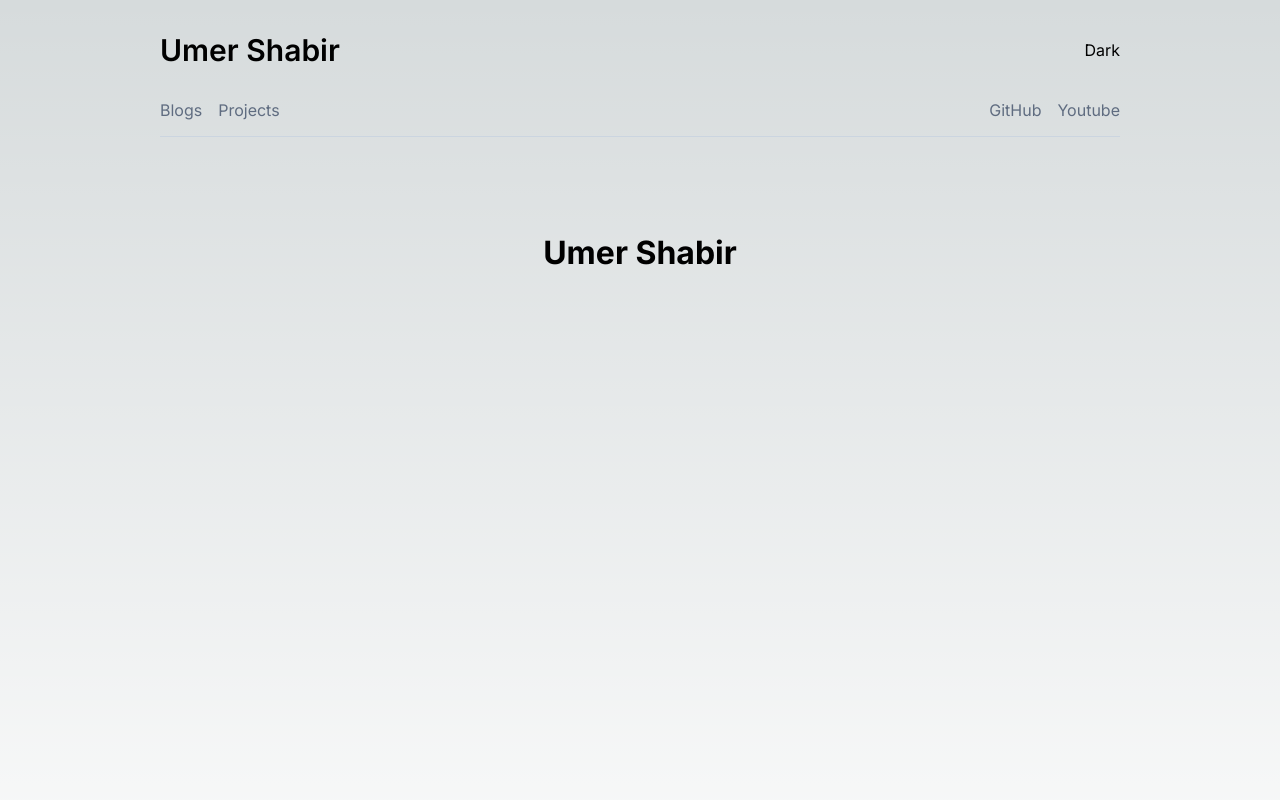
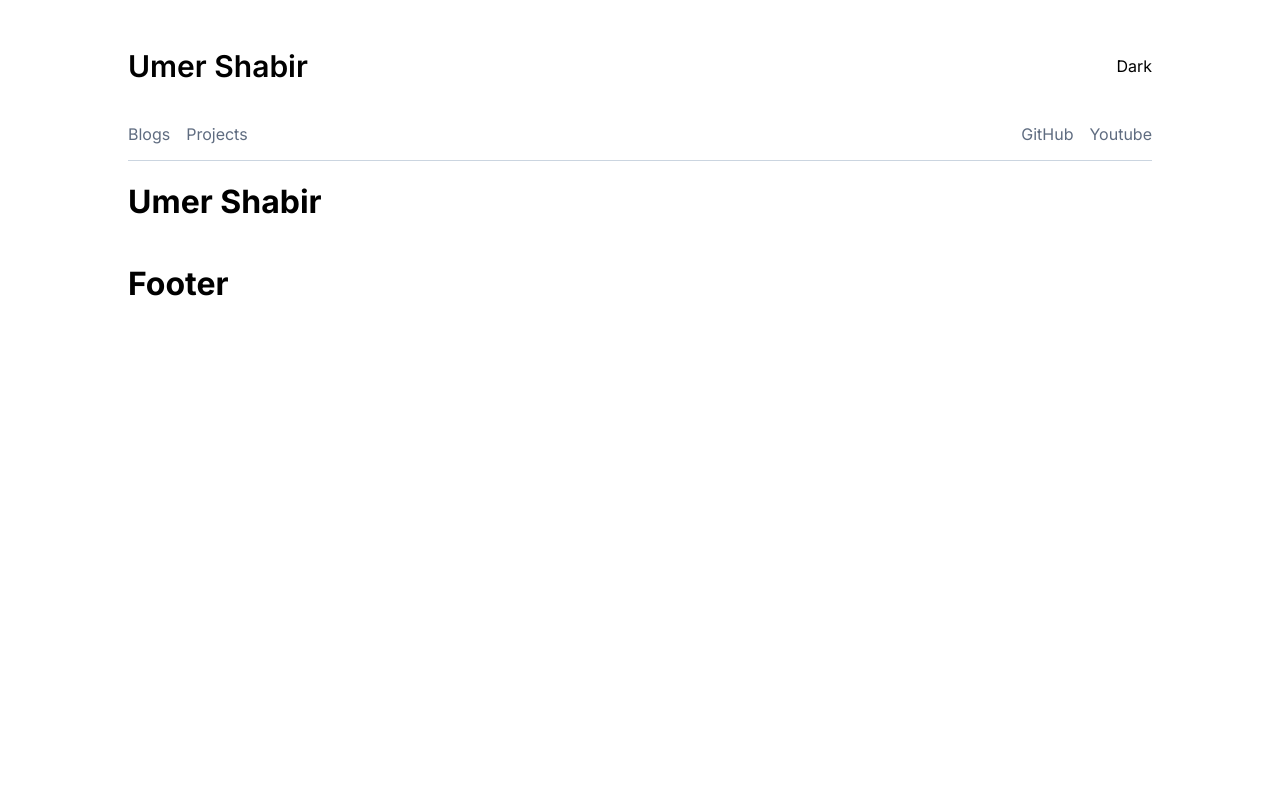
Before and after one commit to umershabir/nextjs-portfolio, a Next.js app: page / in a window 1280 px wide. Shown: the top 800 px of the page. Built offline with nearby package versions, Linux system fonts and the light colour scheme.

Commit message:
navbar is building

```diff
--- a/src/components/Navbar/Navbar.module.scss
+++ b/src/components/Navbar/Navbar.module.scss
@@ -12,13 +12,15 @@
       display: flex;
       column-gap: 1rem;
       margin: 2rem 0 1rem 0;
+      padding: 0;
       li {
         a {
           color: #5f6c80;
+          text-decoration: none;
           &:hover {
-            transition: all ease-out 0.1s;
-            border-bottom: 2px solid #000;
+            text-decoration: underline;
             color: #000;
+            transition: all ease-out 0.2s;
           }
         }
       }
--- a/src/components/Navbar/Navbar.tsx
+++ b/src/components/Navbar/Navbar.tsx
@@ -4,7 +4,9 @@ export default function Navbar() {
   return (
     <nav className={styles.nav}>
       <div className={styles.title}>
-        <h1 style={{ fontWeight: "600", fontSize: "30px" }}>Umer Shabir</h1>
+        <Link href={"/"} style={{ fontWeight: "600", fontSize: "30px" }}>
+          Umer Shabir
+        </Link>
         <p>Dark</p>
       </div>
       <div className={styles.navLinks}>
@@ -18,10 +20,17 @@ export default function Navbar() {
         </ul>
         <ul>
           <li>
-            <a href="/">GitHub</a>
+            <a href="https://github.com/umershabir" target={"_blank"}>
+              GitHub
+            </a>
           </li>
           <li>
-            <a href="/">Youtube</a>
+            <a
+              href="https://www.youtube.com/channel/UCtnIzSE5BDjABTqmvpbgPCQ"
+              target={"_blank"}
+            >
+              Youtube
+            </a>
           </li>
         </ul>
       </div>
--- a/src/pages/index.tsx
+++ b/src/pages/index.tsx
@@ -1,5 +1,5 @@
-import Head from 'next/head'
-import styles from '@/styles/Home.module.css'
+import Head from "next/head";
+// import styles from '@/styles/Home.module.css'
 
 export default function Home() {
   return (
@@ -10,13 +10,9 @@ export default function Home() {
         <meta name="viewport" content="width=device-width, initial-scale=1" />
         <link rel="icon" href="/favicon.ico" />
       </Head>
-      <main className={styles.main}>
-
-<h1>Umer Shabir</h1>
-
-
-
+      <main className={""}>
+        <h1>Umer Shabir</h1>
       </main>
     </>
-  )
+  );
 }
--- a/src/styles/Home.module.css
+++ /dev/null
@@ -1,278 +0,0 @@
-.main {
-  display: flex;
-  flex-direction: column;
-  justify-content: space-between;
-  align-items: center;
-  padding: 6rem;
-  min-height: 100vh;
-}
-
-.description {
-  display: inherit;
-  justify-content: inherit;
-  align-items: inherit;
-  font-size: 0.85rem;
-  max-width: var(--max-width);
-  width: 100%;
-  z-index: 2;
-  font-family: var(--font-mono);
-}
-
-.description a {
-  display: flex;
-  justify-content: center;
-  align-items: center;
-  gap: 0.5rem;
-}
-
-.description p {
-  position: relative;
-  margin: 0;
-  padding: 1rem;
-  background-color: rgba(var(--callout-rgb), 0.5);
-  border: 1px solid rgba(var(--callout-border-rgb), 0.3);
-  border-radius: var(--border-radius);
-}
-
-.code {
-  font-weight: 700;
-  font-family: var(--font-mono);
-}
-
-.grid {
-  display: grid;
-  grid-template-columns: repeat(4, minmax(25%, auto));
-  width: var(--max-width);
-  max-width: 100%;
-}
-
-.card {
-  padding: 1rem 1.2rem;
-  border-radius: var(--border-radius);
-  background: rgba(var(--card-rgb), 0);
-  border: 1px solid rgba(var(--card-border-rgb), 0);
-  transition: background 200ms, border 200ms;
-}
-
-.card span {
-  display: inline-block;
-  transition: transform 200ms;
-}
-
-.card h2 {
-  font-weight: 600;
-  margin-bottom: 0.7rem;
-}
-
-.card p {
-  margin: 0;
-  opacity: 0.6;
-  font-size: 0.9rem;
-  line-height: 1.5;
-  max-width: 30ch;
-}
-
-.center {
-  display: flex;
-  justify-content: center;
-  align-items: center;
-  position: relative;
-  padding: 4rem 0;
-}
-
-.center::before {
-  background: var(--secondary-glow);
-  border-radius: 50%;
-  width: 480px;
-  height: 360px;
-  margin-left: -400px;
-}
-
-.center::after {
-  background: var(--primary-glow);
-  width: 240px;
-  height: 180px;
-  z-index: -1;
-}
-
-.center::before,
-.center::after {
-  content: '';
-  left: 50%;
-  position: absolute;
-  filter: blur(45px);
-  transform: translateZ(0);
-}
-
-.logo,
-.thirteen {
-  position: relative;
-}
-
-.thirteen {
-  display: flex;
-  justify-content: center;
-  align-items: center;
-  width: 75px;
-  height: 75px;
-  padding: 25px 10px;
-  margin-left: 16px;
-  transform: translateZ(0);
-  border-radius: var(--border-radius);
-  overflow: hidden;
-  box-shadow: 0px 2px 8px -1px #0000001a;
-}
-
-.thirteen::before,
-.thirteen::after {
-  content: '';
-  position: absolute;
-  z-index: -1;
-}
-
-/* Conic Gradient Animation */
-.thirteen::before {
-  animation: 6s rotate linear infinite;
-  width: 200%;
-  height: 200%;
-  background: var(--tile-border);
-}
-
-/* Inner Square */
-.thirteen::after {
-  inset: 0;
-  padding: 1px;
-  border-radius: var(--border-radius);
-  background: linear-gradient(
-    to bottom right,
-    rgba(var(--tile-start-rgb), 1),
-    rgba(var(--tile-end-rgb), 1)
-  );
-  background-clip: content-box;
-}
-
-/* Enable hover only on non-touch devices */
-@media (hover: hover) and (pointer: fine) {
-  .card:hover {
-    background: rgba(var(--card-rgb), 0.1);
-    border: 1px solid rgba(var(--card-border-rgb), 0.15);
-  }
-
-  .card:hover span {
-    transform: translateX(4px);
-  }
-}
-
-@media (prefers-reduced-motion) {
-  .thirteen::before {
-    animation: none;
-  }
-
-  .card:hover span {
-    transform: none;
-  }
-}
-
-/* Mobile */
-@media (max-width: 700px) {
-  .content {
-    padding: 4rem;
-  }
-
-  .grid {
-    grid-template-columns: 1fr;
-    margin-bottom: 120px;
-    max-width: 320px;
-    text-align: center;
-  }
-
-  .card {
-    padding: 1rem 2.5rem;
-  }
-
-  .card h2 {
-    margin-bottom: 0.5rem;
-  }
-
-  .center {
-    padding: 8rem 0 6rem;
-  }
-
-  .center::before {
-    transform: none;
-    height: 300px;
-  }
-
-  .description {
-    font-size: 0.8rem;
-  }
-
-  .description a {
-    padding: 1rem;
-  }
-
-  .description p,
-  .description div {
-    display: flex;
-    justify-content: center;
-    position: fixed;
-    width: 100%;
-  }
-
-  .description p {
-    align-items: center;
-    inset: 0 0 auto;
-    padding: 2rem 1rem 1.4rem;
-    border-radius: 0;
-    border: none;
-    border-bottom: 1px solid rgba(var(--callout-border-rgb), 0.25);
-    background: linear-gradient(
-      to bottom,
-      rgba(var(--background-start-rgb), 1),
-      rgba(var(--callout-rgb), 0.5)
-    );
-    background-clip: padding-box;
-    backdrop-filter: blur(24px);
-  }
-
-  .description div {
-    align-items: flex-end;
-    pointer-events: none;
-    inset: auto 0 0;
-    padding: 2rem;
-    height: 200px;
-    background: linear-gradient(
-      to bottom,
-      transparent 0%,
-      rgb(var(--background-end-rgb)) 40%
-    );
-    z-index: 1;
-  }
-}
-
-/* Tablet and Smaller Desktop */
-@media (min-width: 701px) and (max-width: 1120px) {
-  .grid {
-    grid-template-columns: repeat(2, 50%);
-  }
-}
-
-@media (prefers-color-scheme: dark) {
-  .vercelLogo {
-    filter: invert(1);
-  }
-
-  .logo,
-  .thirteen img {
-    filter: invert(1) drop-shadow(0 0 0.3rem #ffffff70);
-  }
-}
-
-@keyframes rotate {
-  from {
-    transform: rotate(360deg);
-  }
-  to {
-    transform: rotate(0deg);
-  }
-}
--- a/src/styles/globals.css
+++ b/src/styles/globals.css
@@ -1,107 +1,4 @@
-:root {
-  --max-width: 1100px;
-  --border-radius: 12px;
-  --font-mono: ui-monospace, Menlo, Monaco, 'Cascadia Mono', 'Segoe UI Mono',
-    'Roboto Mono', 'Oxygen Mono', 'Ubuntu Monospace', 'Source Code Pro',
-    'Fira Mono', 'Droid Sans Mono', 'Courier New', monospace;
-
-  --foreground-rgb: 0, 0, 0;
-  --background-start-rgb: 214, 219, 220;
-  --background-end-rgb: 255, 255, 255;
-
-  --primary-glow: conic-gradient(
-    from 180deg at 50% 50%,
-    #16abff33 0deg,
-    #0885ff33 55deg,
-    #54d6ff33 120deg,
-    #0071ff33 160deg,
-    transparent 360deg
-  );
-  --secondary-glow: radial-gradient(
-    rgba(255, 255, 255, 1),
-    rgba(255, 255, 255, 0)
-  );
-
-  --tile-start-rgb: 239, 245, 249;
-  --tile-end-rgb: 228, 232, 233;
-  --tile-border: conic-gradient(
-    #00000080,
-    #00000040,
-    #00000030,
-    #00000020,
-    #00000010,
-    #00000010,
-    #00000080
-  );
-
-  --callout-rgb: 238, 240, 241;
-  --callout-border-rgb: 172, 175, 176;
-  --card-rgb: 180, 185, 188;
-  --card-border-rgb: 131, 134, 135;
-}
-
-@media (prefers-color-scheme: dark) {
-  :root {
-    --foreground-rgb: 255, 255, 255;
-    --background-start-rgb: 0, 0, 0;
-    --background-end-rgb: 0, 0, 0;
-
-    --primary-glow: radial-gradient(rgba(1, 65, 255, 0.4), rgba(1, 65, 255, 0));
-    --secondary-glow: linear-gradient(
-      to bottom right,
-      rgba(1, 65, 255, 0),
-      rgba(1, 65, 255, 0),
-      rgba(1, 65, 255, 0.3)
-    );
-
-    --tile-start-rgb: 2, 13, 46;
-    --tile-end-rgb: 2, 5, 19;
-    --tile-border: conic-gradient(
-      #ffffff80,
-      #ffffff40,
-      #ffffff30,
-      #ffffff20,
-      #ffffff10,
-      #ffffff10,
-      #ffffff80
-    );
-
-    --callout-rgb: 20, 20, 20;
-    --callout-border-rgb: 108, 108, 108;
-    --card-rgb: 100, 100, 100;
-    --card-border-rgb: 200, 200, 200;
-  }
-}
-
-* {
-  box-sizing: border-box;
-  padding: 0;
-  margin: 0;
-}
-
-html,
-body {
-  max-width: 100vw;
-  overflow-x: hidden;
-}
-
-body {
-  color: rgb(var(--foreground-rgb));
-  background: linear-gradient(
-      to bottom,
-      transparent,
-      rgb(var(--background-end-rgb))
-    )
-    rgb(var(--background-start-rgb));
-}
-
 a {
-  color: inherit;
+  color: #000;
   text-decoration: none;
 }
-
-@media (prefers-color-scheme: dark) {
-  html {
-    color-scheme: dark;
-  }
-}
```
